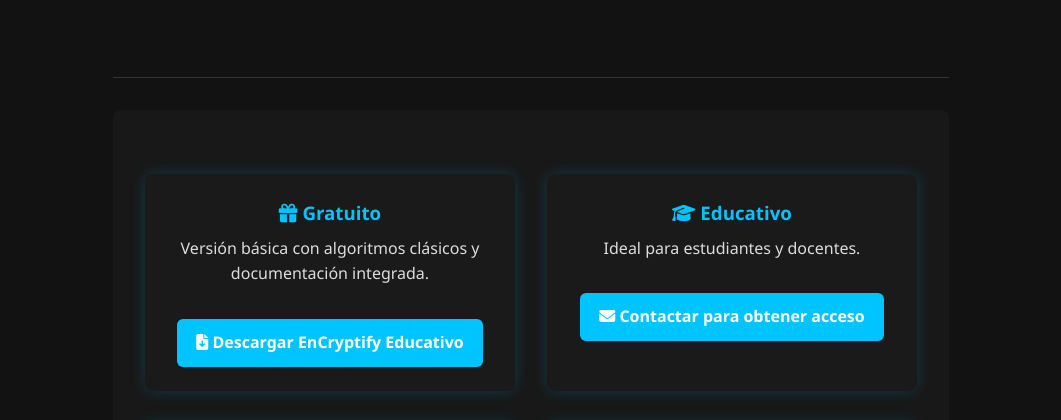
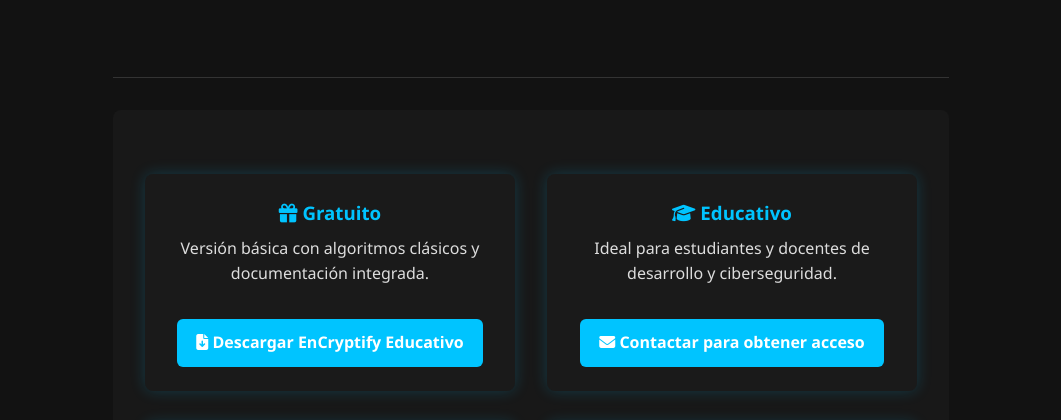
Before and after one commit to ivazquezv/EncryptifyWeb_v.2, a website: page downloads.html in a window 1280 px wide. Shown: the part 303-723 px from the top of the page, without its empty margins (109-1170 px from the left). Drawn offline with Linux system fonts and the light colour scheme.

Commit message:
Actualización web oficial

```diff
--- a/downloads.html
+++ b/downloads.html
@@ -94,7 +94,9 @@
         <!-- Plan Educativo -->
         <div class="download-card">
           <h3><i class="fa-solid fa-graduation-cap"></i> Educativo</h3>
-          <p>Ideal para estudiantes y docentes.</p>
+          <p>
+            Ideal para estudiantes y docentes de desarrollo y ciberseguridad.
+          </p>
           <a href="contact.html" class="btn-download">
             <i class="fa-solid fa-envelope"></i> Contactar para obtener acceso
           </a>
```
